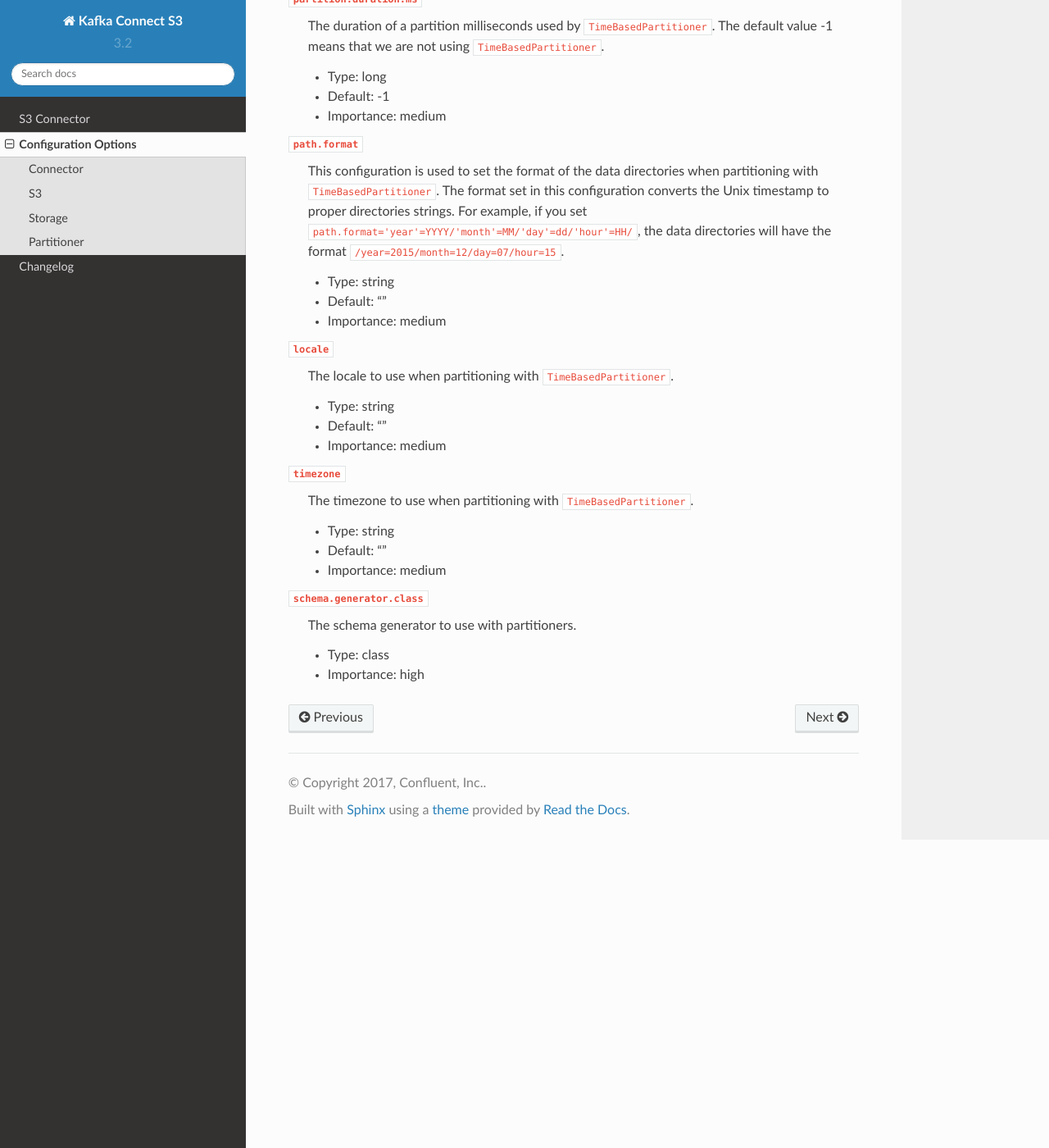
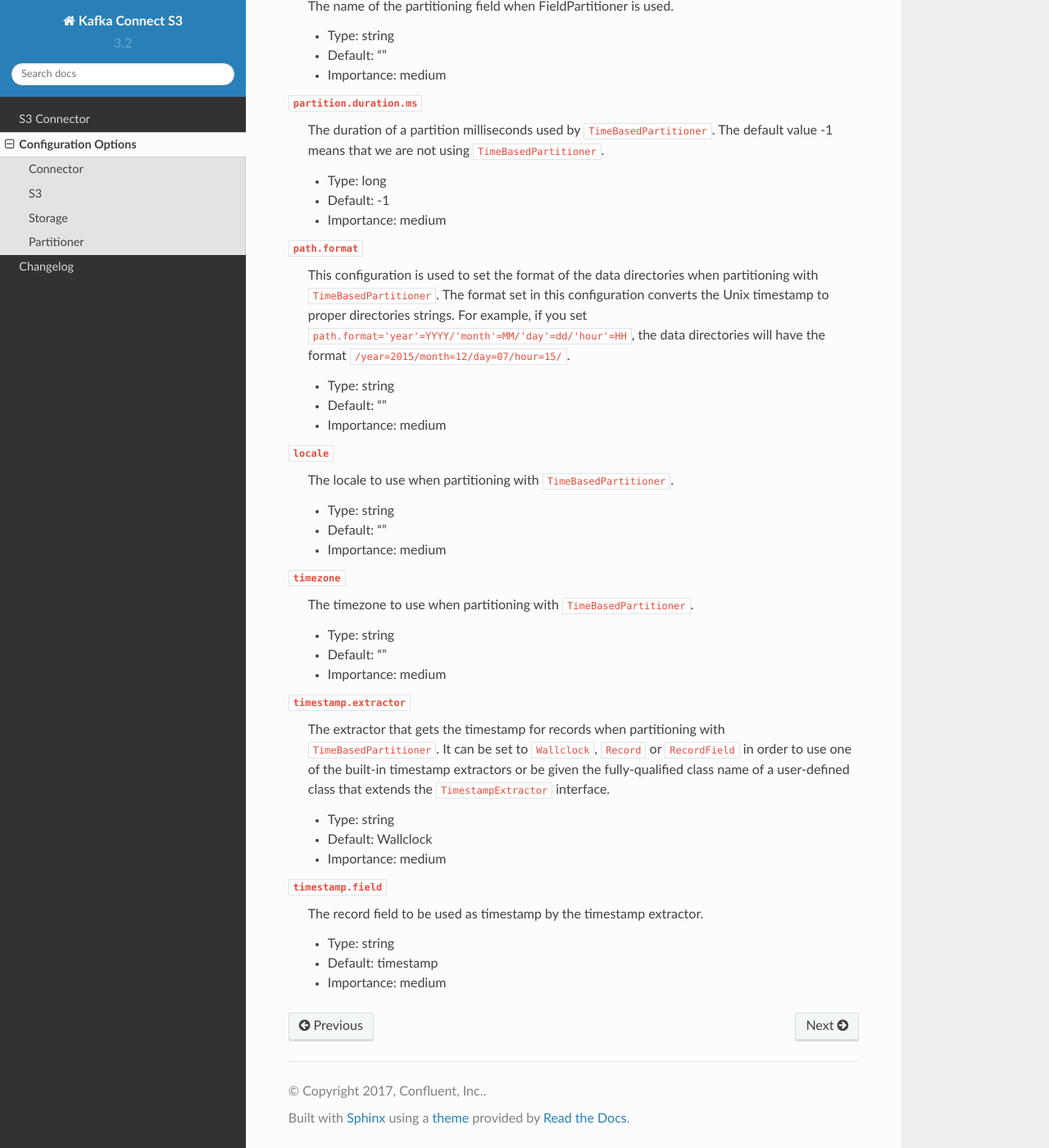
Before and after one commit to confluentinc/kafka-connect-storage-cloud, a Sphinx documentation site: the page built from kafka-connect-s3/docs/configuration_options.rst, in a window 1280 px wide and 1400 px high, scrolled down 3419 px. Shown: the whole window at 82% size. Built offline with Sphinx 7.4.7 and the Read the Docs theme 2.0.0, drawn with Linux system fonts in a browser that asks for light colours; some of the changed text lies outside the part shown.

```diff
--- a/kafka-connect-s3/docs/configuration_options.rst
+++ b/kafka-connect-s3/docs/configuration_options.rst
@@ -13,10 +13,17 @@
   * Importance: high
 
 ``flush.size``
-  Number of records written to store per partition before invoking file commits.
+  Number of records written to store before invoking file commits.
 
   * Type: int
   * Importance: high
+
+``schema.cache.size``
+  The size of the schema cache used in the Avro converter.
+
+  * Type: int
+  * Default: 1000
+  * Importance: low
 
 ``retry.backoff.ms``
   The retry backoff in milliseconds. This config is used to notify Kafka connect to retry delivering a message batch or performing recovery in case of transient exceptions.
@@ -31,13 +38,6 @@
   * Type: int
   * Default: 10
   * Valid Values: [0,...]
-  * Importance: low
-
-``schema.cache.size``
-  The size of the schema cache used in the Avro converter.
-
-  * Type: int
-  * Default: 1000
   * Importance: low
 
 S3
@@ -96,18 +96,18 @@
   * Type: class
   * Importance: high
 
+``topics.dir``
+  Top level directory to store the data ingested from Kafka.
+
+  * Type: string
+  * Default: topics
+  * Importance: high
+
 ``store.url``
   Store's connection URL, if applicable.
 
   * Type: string
   * Default: null
-  * Importance: high
-
-``topics.dir``
-  Top level directory to store the data ingested from Kafka.
-
-  * Type: string
-  * Default: topics
   * Importance: high
 
 ``directory.delim``
@@ -135,6 +135,12 @@
   * Importance: high
   * Dependents: ``partition.field.name``, ``partition.duration.ms``, ``path.format``, ``locale``, ``timezone``, ``schema.generator.class``
 
+``schema.generator.class``
+  The schema generator to use with partitioners.
+
+  * Type: class
+  * Importance: high
+
 ``partition.field.name``
   The name of the partitioning field when FieldPartitioner is used.
 
@@ -150,7 +156,7 @@
   * Importance: medium
 
 ``path.format``
-  This configuration is used to set the format of the data directories when partitioning with ``TimeBasedPartitioner``. The format set in this configuration converts the Unix timestamp to proper directories strings. For example, if you set ``path.format='year'=YYYY/'month'=MM/'day'=dd/'hour'=HH/``, the data directories will have the format ``/year=2015/month=12/day=07/hour=15``.
+  This configuration is used to set the format of the data directories when partitioning with ``TimeBasedPartitioner``. The format set in this configuration converts the Unix timestamp to proper directories strings. For example, if you set ``path.format='year'=YYYY/'month'=MM/'day'=dd/'hour'=HH``, the data directories will have the format ``/year=2015/month=12/day=07/hour=15/``.
 
   * Type: string
   * Default: ""
@@ -170,8 +176,16 @@
   * Default: ""
   * Importance: medium
 
-``schema.generator.class``
-  The schema generator to use with partitioners.
+``timestamp.extractor``
+  The extractor that gets the timestamp for records when partitioning with ``TimeBasedPartitioner``. It can be set to ``Wallclock``, ``Record`` or ``RecordField`` in order to use one of the built-in timestamp extractors or be given the fully-qualified class name of a user-defined class that extends the ``TimestampExtractor`` interface.
 
-  * Type: class
-  * Importance: high
+  * Type: string
+  * Default: Wallclock
+  * Importance: medium
+
+``timestamp.field``
+  The record field to be used as timestamp by the timestamp extractor.
+
+  * Type: string
+  * Default: timestamp
+  * Importance: medium
```
Also changed, not shown: other parts of kafka-connect-s3/docs/configuration_options.rst (+1 -1 lines).
